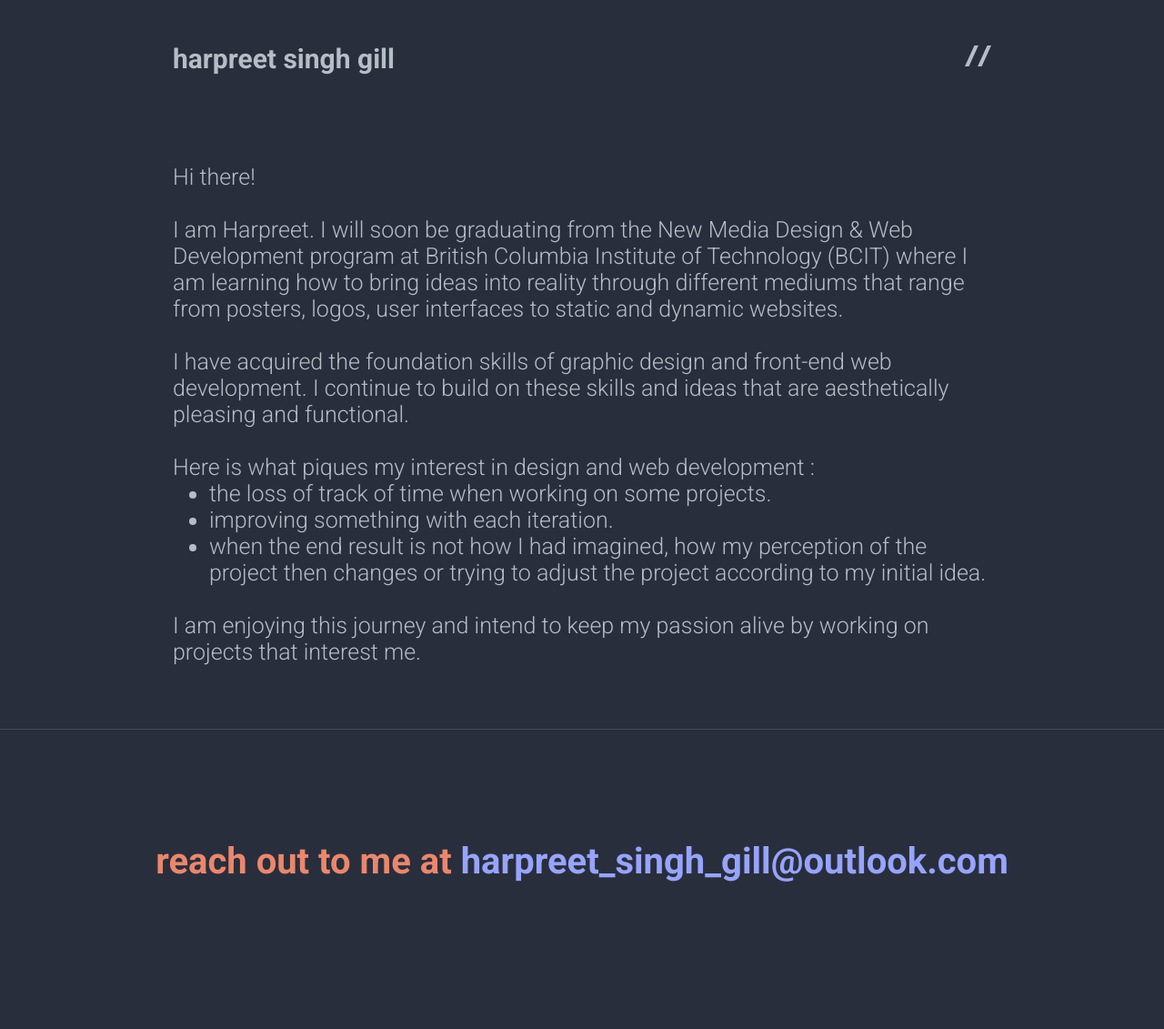
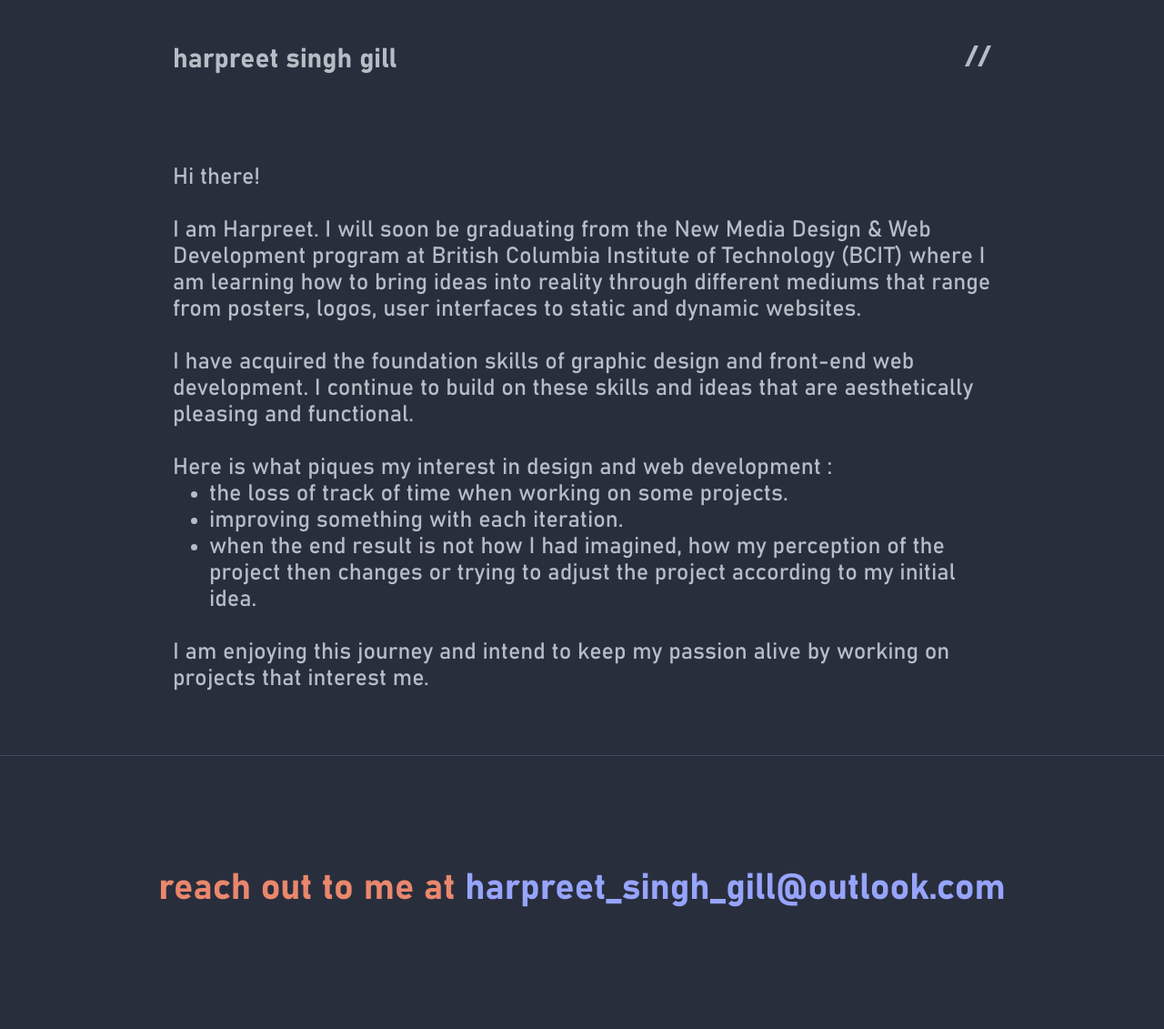
Before and after one commit to harpreetsgill/portfolio, a PHP site: page /about.html in a window 1280 px wide. Shown: the whole page at 91% size. Before the commit the page ends 969 px from the top, so only its background shows below. Run offline with PHP 8.4, Linux system fonts and the light colour scheme.

Commit message:
Imported Bahnschrift thriugh font-face

```diff
--- a/css/styles.css
+++ b/css/styles.css
@@ -1,3 +1,8 @@
+@font-face {
+    font-family: 'Bahnschrift';
+    src: url('../fonts/bahnschrift.ttf');
+}
+
 @import url('https://fonts.googleapis.com/css2?family=Roboto:wght@300;700&display=swap');
 
 body {
```
Also changed, not shown: fonts/bahnschrift.ttf (added).
